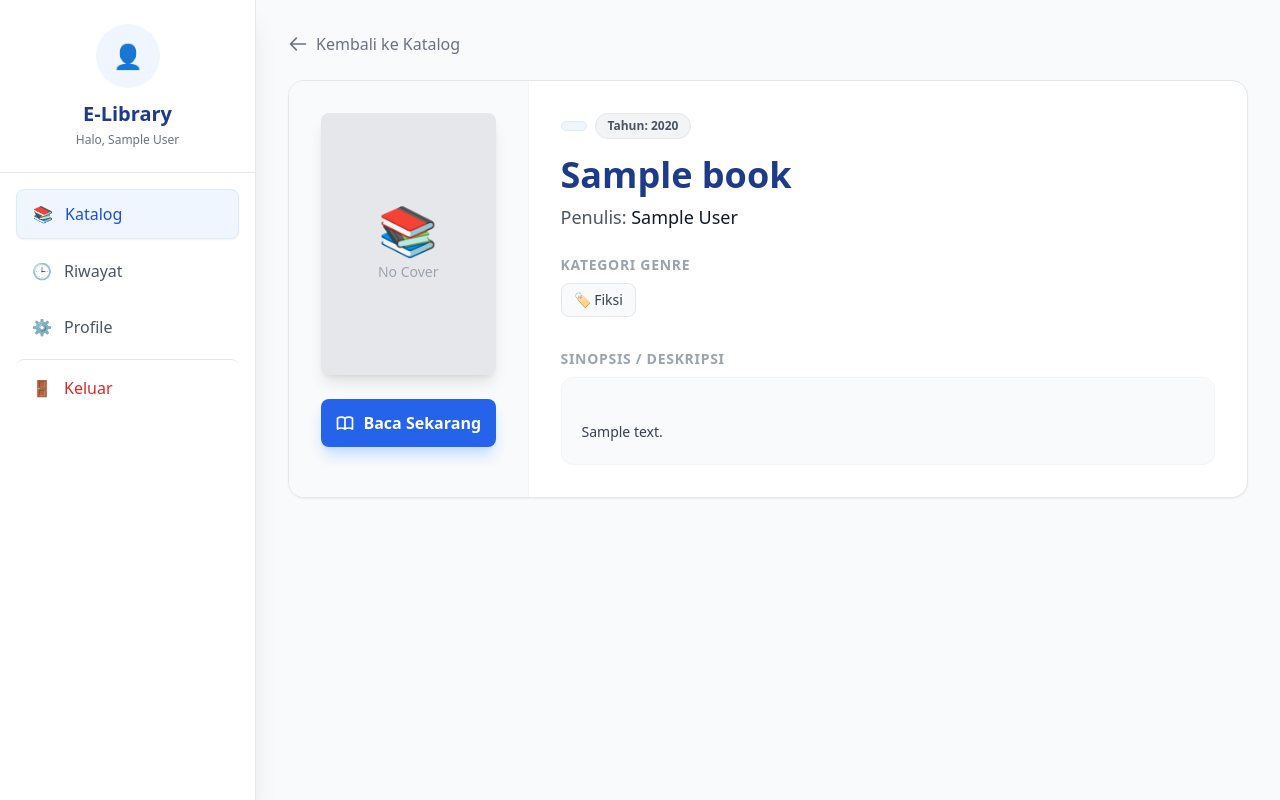
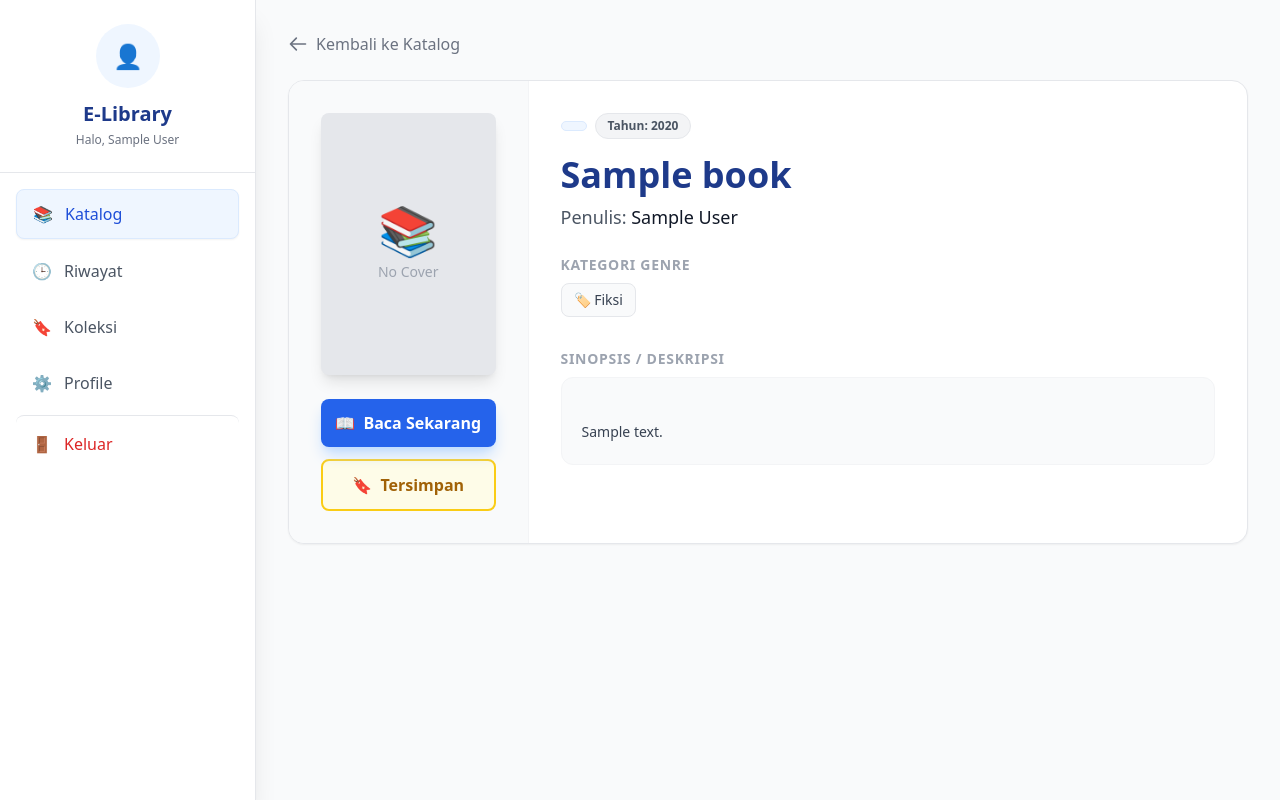
Before and after one commit to avsnaelfrb/UAS-Pemrog-web, a PHP site: page /web-perpus-UAS/Frontend/detail.php?id=1 in a window 1280 px wide. Run offline with PHP 8.4, Linux system fonts and the light colour scheme; the visitor is signed in with stand-in values (Sample User, id 1); data comes from the database, SQL or seed files in the repository; tables that the repository leaves empty hold one stand-in row (values such as "Sample post"); some libraries are stand-ins or nearby versions.

Commit message:
feat: add button for save book

```diff
--- a/Frontend/detail.php
+++ b/Frontend/detail.php
@@ -21,7 +21,7 @@
 // --- CONFIG TEMA DINAMIS ---
 $theme = ($role == 'PENERBIT') ? 'purple' : 'blue';
 
-// Variabel Kelas CSS Tailwind (TIDAK DIUBAH)
+// Variabel Kelas CSS Tailwind
 $bg_soft = "bg-$theme-50";
 $bg_main = "bg-$theme-600";
 $bg_hover = "hover:bg-$theme-700";
@@ -37,12 +37,31 @@
     echo "<script>alert('Permintaan dikirim! Tunggu konfirmasi Admin.');</script>";
 }
 
+// --- LOGIKA SAVE/UNSAVE BOOK (BARU) ---
+$msg_save = '';
+// Cek status simpan saat ini
+$check_save = mysqli_query($conn, "SELECT id FROM saved_books WHERE user_id=$user_id AND book_id=$id");
+$is_saved = (mysqli_num_rows($check_save) > 0);
+
+if (isset($_POST['toggle_save'])) {
+    if ($is_saved) {
+        // Hapus dari simpanan
+        mysqli_query($conn, "DELETE FROM saved_books WHERE user_id=$user_id AND book_id=$id");
+        $is_saved = false;
+        $msg_save = "Buku dihapus dari koleksi.";
+    } else {
+        // Tambahkan ke simpanan
+        mysqli_query($conn, "INSERT INTO saved_books (user_id, book_id) VALUES ($user_id, $id)");
+        $is_saved = true;
+        $msg_save = "Buku berhasil disimpan ke koleksi!";
+    }
+}
+
 // Ambil Data User
 $u_res = mysqli_query($conn, "SELECT * FROM users WHERE id=$user_id");
 $current_user = mysqli_fetch_assoc($u_res);
 
 // Ambil Detail Buku
-// Query dimodifikasi sedikit agar file_exists tetap jalan dengan logic string
 $query = "
     SELECT b.*,
     GROUP_CONCAT(g.name SEPARATOR ', ') as genre_names,
@@ -61,7 +80,6 @@
     exit;
 }
 
-// Logic Cek File Fisik Cover (Tambahan)
 $coverPath = '../uploads/covers/' . $book['cover'];
 $hasCover = (!empty($book['cover']) && file_exists($coverPath));
 
@@ -87,6 +105,13 @@
 </head>
 
 <body class="bg-gray-50 font-sans">
+
+    <!-- Notifikasi Save -->
+    <?php if ($msg_save): ?>
+        <div onclick="this.remove()" class="fixed top-4 right-4 bg-green-600 text-white px-6 py-3 rounded-lg shadow-lg z-50 cursor-pointer animate-bounce">
+            ✅ <?= $msg_save ?>
+        </div>
+    <?php endif; ?>
 
     <!-- OVERLAY MOBILE -->
     <div id="mobile-overlay" onclick="toggleSidebar()" class="fixed inset-0 bg-black bg-opacity-50 z-30 hidden lg:hidden bg-blur"></div>
@@ -119,27 +144,29 @@
                     </a>
                 <?php endif; ?>
 
-                <!-- Menu Katalog (Aktif karena sedang melihat detail buku) -->
                 <a href="<?= $back_link ?>" class="flex items-center gap-3 px-4 py-3 <?= $bg_soft ?> <?= $text_main ?> rounded-lg font-medium border <?= $border_main ?> shadow-sm">
                     <span>📚</span> Katalog
                 </a>
 
-                <!-- Menu Khusus Penerbit -->
                 <?php if ($role == 'PENERBIT'): ?>
                     <a href="upload.php" class="flex items-center gap-3 px-4 py-3 text-gray-600 <?= $hover_soft ?> <?= $hover_text ?> rounded-lg font-medium transition">
                         <span>📤</span> Upload Karya
                     </a>
                 <?php endif; ?>
 
-                <!-- Menu Umum -->
                 <a href="history.php" class="flex items-center gap-3 px-4 py-3 text-gray-600 <?= $hover_soft ?> <?= $hover_text ?> rounded-lg font-medium transition">
                     <span>🕒</span> Riwayat
                 </a>
+
+                <!-- Menu Koleksi Baru -->
+                <a href="saved_books.php" class="flex items-center gap-3 px-4 py-3 text-gray-600 <?= $hover_soft ?> <?= $hover_text ?> rounded-lg font-medium transition">
+                    <span>🔖</span> Koleksi
+                </a>
+
                 <a href="profile.php" class="flex items-center gap-3 px-4 py-3 text-gray-600 <?= $hover_soft ?> <?= $hover_text ?> rounded-lg font-medium transition">
                     <span>⚙️</span> Profile
                 </a>
 
-                <!-- Request Penerbit (Khusus User) -->
                 <?php if ($role == 'USER'): ?>
                     <div class="pt-4 mt-4 border-t border-gray-200">
                         <?php if ($current_user['request_penerbit'] == '0'): ?>
@@ -165,7 +192,6 @@
         <!-- MAIN CONTENT -->
         <main class="flex-1 lg:ml-64 p-4 lg:p-8 transition-all duration-300">
 
-            <!-- HEADER MOBILE -->
             <div class="lg:hidden flex items-center justify-between bg-white p-4 rounded-xl shadow-sm border mb-6 sticky top-0 z-20">
                 <div class="flex items-center gap-3">
                     <button onclick="toggleSidebar()" class="text-gray-700 p-2 hover:bg-gray-100 rounded-lg">
@@ -181,7 +207,6 @@
             </div>
 
             <div class="max-w-5xl mx-auto">
-                <!-- Tombol Kembali -->
                 <a href="<?= $back_link ?>" class="inline-flex items-center text-gray-500 <?= $hover_text ?> mb-6 font-medium transition">
                     <svg class="w-5 h-5 mr-2" fill="none" stroke="currentColor" viewBox="0 0 24 24">
                         <path stroke-linecap="round" stroke-linejoin="round" stroke-width="2" d="M10 19l-7-7m0 0l7-7m-7 7h18"></path>
@@ -196,7 +221,6 @@
                         <div class="md:w-1/3 lg:w-1/4 bg-gray-50 p-6 md:p-8 border-r border-gray-100 flex flex-col items-center">
                             <div class="relative w-full aspect-[2/3] rounded-lg shadow-lg overflow-hidden bg-gray-200 mb-6">
                                 <?php if ($hasCover): ?>
-                                    <!-- LOGIKA BARU: Tampilkan Cover dari Folder -->
                                     <img src="<?= $coverPath ?>" class="w-full h-full object-cover">
                                 <?php else: ?>
                                     <div class="w-full h-full flex flex-col items-center justify-center text-gray-400">
@@ -206,27 +230,31 @@
                                 <?php endif; ?>
                             </div>
 
-                            <!-- TOMBOL BACA (DESKTOP) -->
-                            <div class="hidden md:block w-full">
+                            <!-- TOMBOL ACTION (DESKTOP) -->
+                            <div class="hidden md:flex flex-col gap-3 w-full">
                                 <?php if ($book['file_exists']): ?>
                                     <a href="read.php?id=<?= $book['id'] ?>" class="w-full py-3 <?= $bg_main ?> <?= $bg_hover ?> text-white font-bold rounded-lg shadow-lg shadow-<?= $theme ?>-200 text-center transition transform hover:-translate-y-1 flex items-center justify-center gap-2">
-                                        <svg class="w-5 h-5" fill="none" stroke="currentColor" viewBox="0 0 24 24">
-                                            <path stroke-linecap="round" stroke-linejoin="round" stroke-width="2" d="M12 6.253v13m0-13C10.832 5.477 9.246 5 7.5 5S4.168 5.477 3 6.253v13C4.168 18.477 5.754 18 7.5 18s3.332.477 4.5 1.253m0-13C13.168 5.477 14.754 5 16.5 5c1.747 0 3.332.477 4.5 1.253v13C19.832 18.477 18.247 18 16.5 18c-1.746 0-3.332.477-4.5 1.253"></path>
-                                        </svg>
-                                        Baca Sekarang
+                                        <span>📖</span> Baca Sekarang
                                     </a>
                                 <?php else: ?>
                                     <button disabled class="w-full py-3 bg-gray-300 text-gray-500 font-bold rounded-lg cursor-not-allowed">
                                         File Tidak Tersedia
                                     </button>
                                 <?php endif; ?>
+
+                                <!-- Tombol Simpan -->
+                                <form method="POST" class="w-full">
+                                    <button type="submit" name="toggle_save" class="w-full py-3 border-2 <?= $is_saved ? 'border-yellow-400 bg-yellow-50 text-yellow-700' : 'border-gray-200 bg-white text-gray-600 hover:border-gray-300' ?> font-bold rounded-lg transition flex items-center justify-center gap-2">
+                                        <span><?= $is_saved ? '🔖' : '🏷️' ?></span>
+                                        <?= $is_saved ? 'Tersimpan' : 'Simpan Buku' ?>
+                                    </button>
+                                </form>
                             </div>
                         </div>
 
                         <!-- Kolom Kanan: Detail & Tombol Mobile -->
                         <div class="md:w-2/3 lg:w-3/4 p-6 md:p-8 flex flex-col h-full">
                             <div class="flex-1">
-                                <!-- Badges -->
                                 <div class="flex flex-wrap items-center gap-2 mb-4">
                                     <span class="px-3 py-1 <?= $bg_soft ?> <?= $text_main ?> text-xs font-bold rounded-full border <?= $border_main ?> uppercase tracking-wide">
                                         <?= $book['type'] ?>
@@ -243,7 +271,6 @@
                                     Penulis: <span class="text-gray-900"><?= htmlspecialchars($book['author']) ?></span>
                                 </p>
 
-                                <!-- Genre List -->
                                 <div class="mb-8">
                                     <h3 class="text-sm font-bold text-gray-400 uppercase tracking-wider mb-2">Kategori Genre</h3>
                                     <div class="flex flex-wrap gap-2">
@@ -259,7 +286,6 @@
                                     </div>
                                 </div>
 
-                                <!-- Deskripsi -->
                                 <div class="prose max-w-none text-gray-700">
                                     <h3 class="text-sm font-bold text-gray-400 uppercase tracking-wider mb-2">Sinopsis / Deskripsi</h3>
                                     <div class="bg-gray-50 p-5 rounded-xl border border-gray-100 text-sm leading-relaxed whitespace-pre-line">
@@ -268,20 +294,25 @@
                                 </div>
                             </div>
 
-                            <!-- TOMBOL BACA (MOBILE) -->
-                            <div class="block md:hidden mt-8 pt-6 border-t border-gray-100">
+                            <!-- TOMBOL ACTION (MOBILE) -->
+                            <div class="block md:hidden mt-8 pt-6 border-t border-gray-100 space-y-3">
                                 <?php if ($book['file_exists']): ?>
                                     <a href="read.php?id=<?= $book['id'] ?>" class="w-full py-4 <?= $bg_main ?> <?= $bg_hover ?> text-white font-bold rounded-xl shadow-lg shadow-<?= $theme ?>-200 text-center transition flex items-center justify-center gap-2 text-lg">
-                                        <svg class="w-6 h-6" fill="none" stroke="currentColor" viewBox="0 0 24 24">
-                                            <path stroke-linecap="round" stroke-linejoin="round" stroke-width="2" d="M12 6.253v13m0-13C10.832 5.477 9.246 5 7.5 5S4.168 5.477 3 6.253v13C4.168 18.477 5.754 18 7.5 18s3.332.477 4.5 1.253m0-13C13.168 5.477 14.754 5 16.5 5c1.747 0 3.332.477 4.5 1.253v13C19.832 18.477 18.247 18 16.5 18c-1.746 0-3.332.477-4.5 1.253"></path>
-                                        </svg>
-                                        Baca Sekarang
+                                        <span>📖</span> Baca Sekarang
                                     </a>
                                 <?php else: ?>
                                     <button disabled class="w-full py-4 bg-gray-300 text-gray-500 font-bold rounded-xl cursor-not-allowed">
                                         File Tidak Tersedia
                                     </button>
                                 <?php endif; ?>
+
+                                <!-- Tombol Simpan Mobile -->
+                                <form method="POST" class="w-full">
+                                    <button type="submit" name="toggle_save" class="w-full py-4 border-2 <?= $is_saved ? 'border-yellow-400 bg-yellow-50 text-yellow-700' : 'border-gray-200 bg-white text-gray-600' ?> font-bold rounded-xl transition flex items-center justify-center gap-2 text-lg">
+                                        <span><?= $is_saved ? '🔖' : '🏷️' ?></span>
+                                        <?= $is_saved ? 'Tersimpan' : 'Simpan Buku' ?>
+                                    </button>
+                                </form>
                             </div>
 
                         </div>
@@ -292,7 +323,6 @@
         </main>
     </div>
 
-    <!-- Script Sidebar Mobile -->
     <script>
         function toggleSidebar() {
             const sidebar = document.getElementById('sidebar');
```
